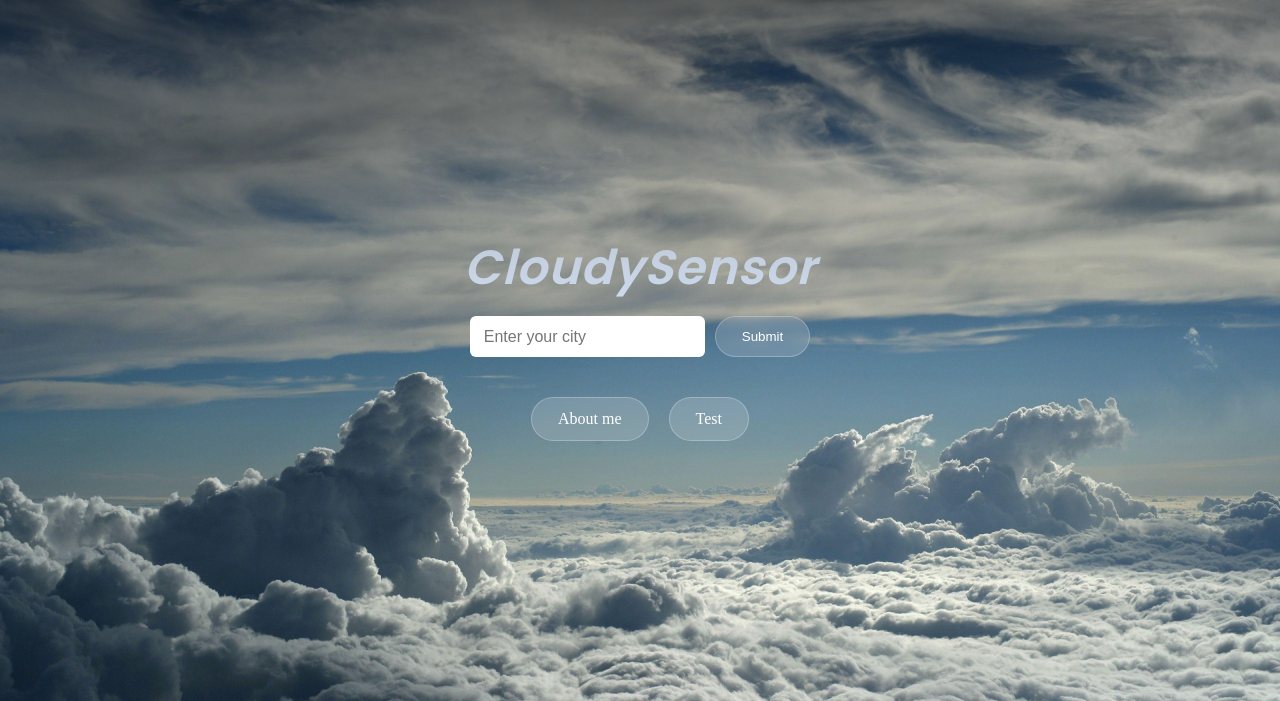
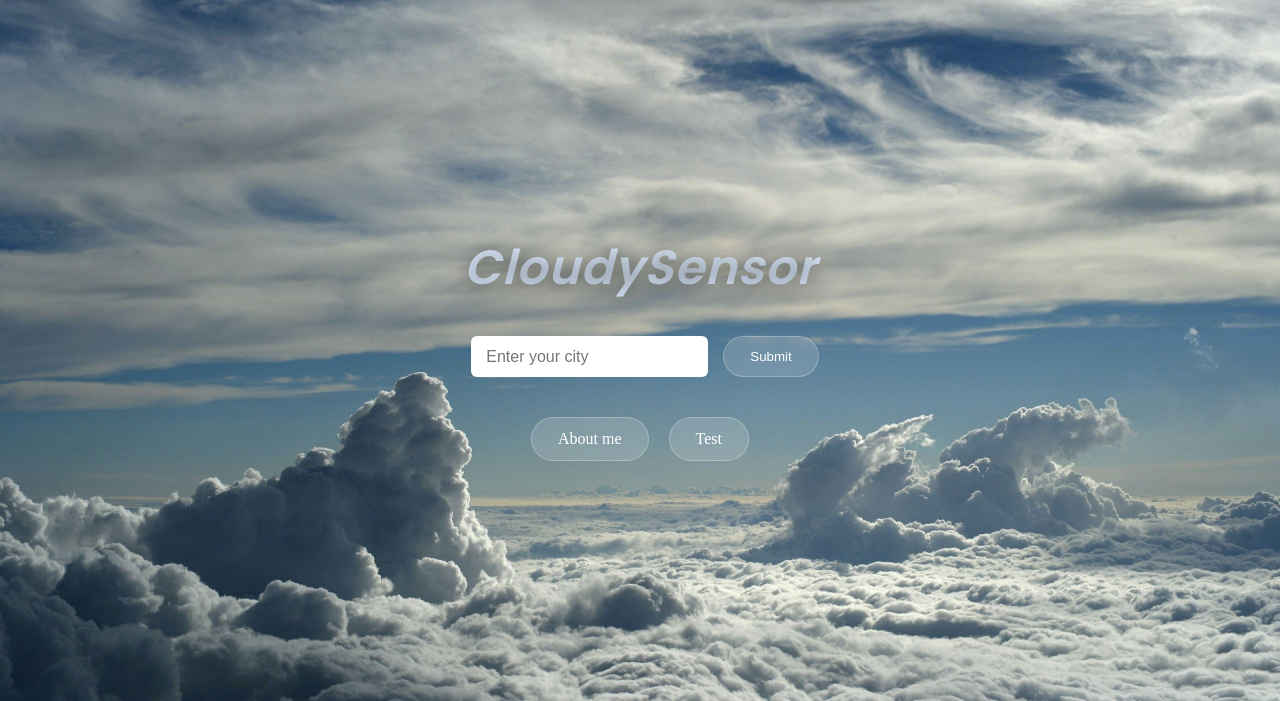
Before and after one commit to Eric-G173/Weather-Website, a Flask app: page / in a window 1280 px wide. Shown: the top 701 px of the page. Run offline with Flask 3, Linux system fonts and the light colour scheme.

Commit message:
Massive overhaul of css stylesheet.
-Deleted duplicate and unused classes.
-Grouped all index buttons into one class to reduce duplications.
-Made minor tweaks.

```diff
--- a/static/styles.css
+++ b/static/styles.css
@@ -18,59 +18,57 @@ body {
     justify-content: center;
 }
 
-.top-bar {
-  font-style: italic;
-  font-family: "Poppins", sans-serif;
-  background: linear-gradient(180deg, #ffffff, #d7e8ff);
-  -webkit-background-clip: text;
-  color: transparent;
-  text-shadow: 0 2px 6 px rgba(0, 0, 0, 0.55);
-  padding: 40px 20px 0 20px;
-  letter-spacing: 1px;
-  min-height: -50px;
-  height: auto;
-  padding-top: 200px;
-  font-weight: 600;
-  font-size: 1.5rem;
-  margin-bottom: 20px;
-}
 
-.hero {
+.index-title {
   position: relative;
-  background: none;
   height: auto;
   display: flex;
   flex-direction: column;
   align-items: center;
+  font-style: italic;
+  font-family: "Poppins", sans-serif;
+  background: linear-gradient(180deg, #ffffff, #d7e8ff);
+  background-clip: text;
+  -webkit-background-clip: text;
+  -webkit-text-fill-color: transparent;
+  color: transparent;
+  text-shadow: 0 2px 20px rgba(0, 0, 0, 0.55);
+  padding: 25vh 20px 0 20px;
+  letter-spacing: 1px;
+  height: auto;
+  font-weight: 600;
+  font-size: 1.5rem;
+
+}
+
+.button-group {
+  display: flex;
+  justify-content: center;
   gap: 20px;
 }
 
-.hero::before {
-  content: "";
-  position: absolute;
-  inset: 0;
-  background: linear-gradient(to bottom, rgba(0, 0, 0, 0.45), rgba(0, 0, 0, 0));
-  pointer-events: none;
-}
-
 .city-form {
+  padding-left: 10px;
   margin-bottom: 40px;
   display: flex;
-  gap: 10px;
+  gap: 15px;
   justify-content: center;
-  margin-top: -40px;
-  position: relative;
-  z-index: 10;
 }
 
 .city-form input {
   padding: 10px 14px;
   font-size: 1rem;
   border-radius: 6px;
-  border: none;
+  border: 1px solid transparent;
 }
 
-.city-form button {
+.about-link {
+  display: flex;
+  justify-content: center;
+  gap: 20px;
+}
+
+.index-btn {
   padding: 12px 26px;
   border-radius: 30px;
   background: rgba(255, 255, 255, 0.15);
--- a/templates/index.html
+++ b/templates/index.html
@@ -8,21 +8,18 @@
 </head>
 
 <body>
-    <div class="hero">
-<header class="top-bar">
-    <h1>CloudySensor</h1>
+<header class="index-title">
+  <h1>CloudySensor</h1>
 </header>
-</div>
 
 
-
-<form class="city-form" action="/submit" method="POST">
+<form class="city-form button-group" action="/submit" method="POST">
     <input type="text" name="city" placeholder="Enter your city">
-    <button type="submit">Submit</button>
+    <button type="submit" class="index-btn">Submit</button>
 </form>
-<nav class = "about-link">
-    <a href ="#">About me</a>
-    <a href = "#">Test</a>
+<nav class = "about-link button-group">
+    <a href ="#" class="index-btn">About me</a>
+    <a href = "#" class="index-btn">Test</a>
 </nav>
 
 {% if error %}
```
Also changed, not shown: other parts of static/styles.css (+11 -77 lines).
